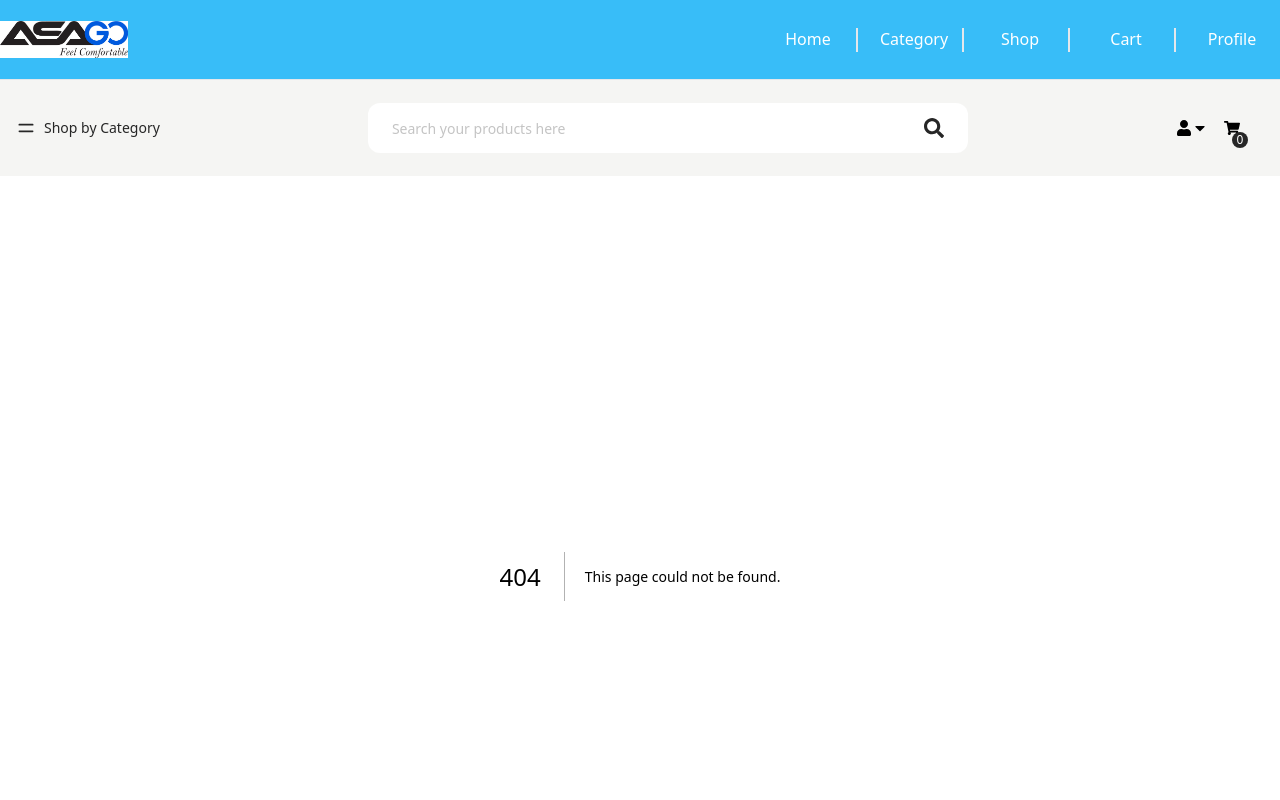
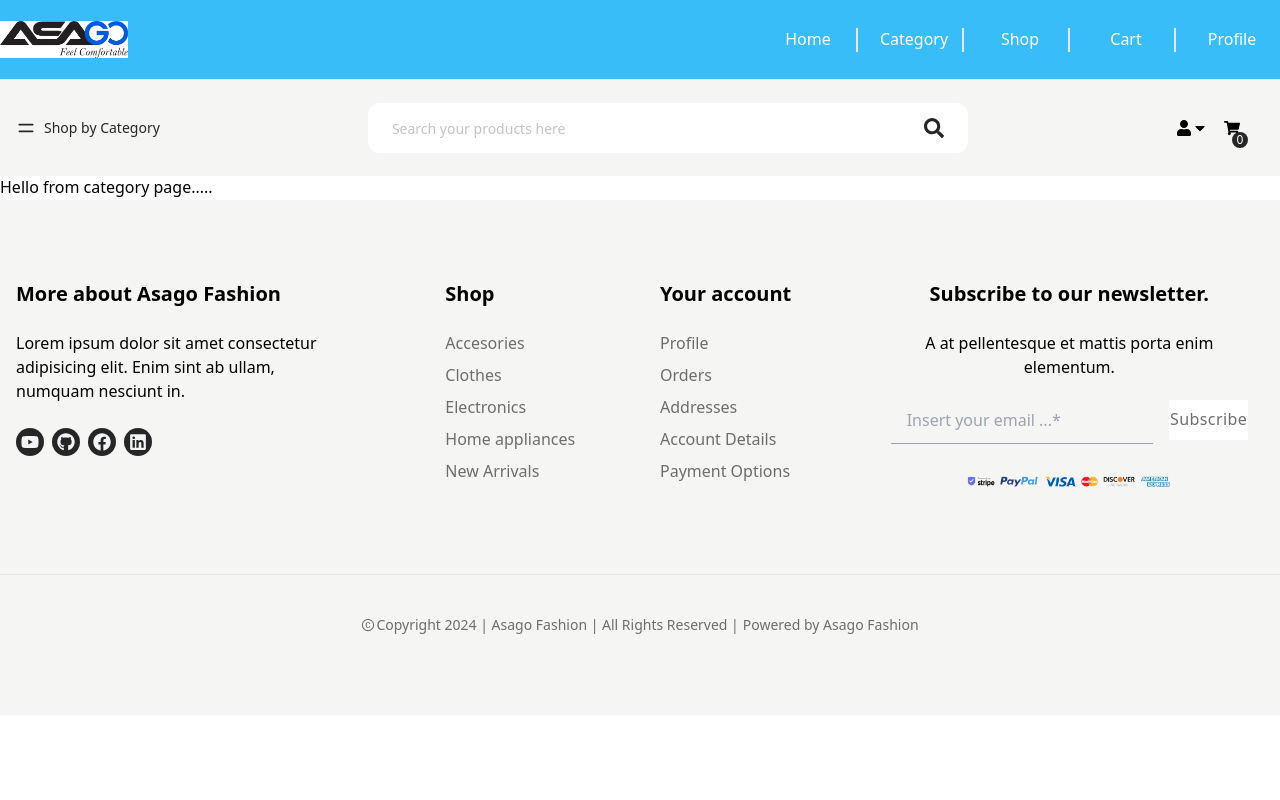
Before and after one commit to Ashik-Ahmed/asago-fashion-ecommerce-frontend, a Next.js app: page /category/1 in a window 1280 px wide. Before the commit this address had no page. Shown: the top 800 px of the page. Built offline with nearby package versions, Linux system fonts and the light colour scheme.

Commit message:
dunamic category page created

```diff
--- /dev/null
+++ b/src/app/category/[slug]/page.jsx
@@ -0,0 +1,11 @@
+import React from 'react';
+
+const CategoryPage = () => {
+    return (
+        <div>
+            Hello from category page.....
+        </div>
+    );
+};
+
+export default CategoryPage;
```
